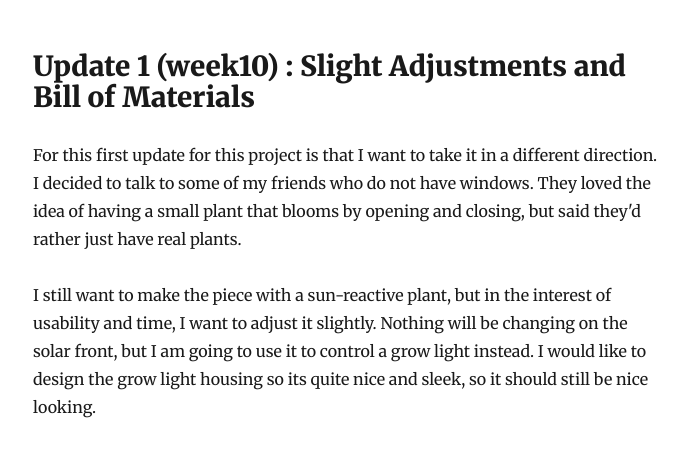
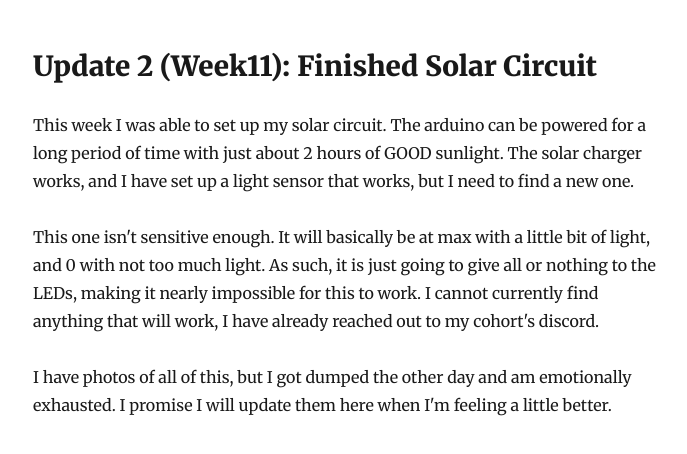
Before and after one commit to FlupC/ITP_Blog, a Gatsby site: page /blog/energy-solar-project/ in a window 1280 px wide. Shown: the part 299-753 px from the top of the page, without its empty margins (292-979 px from the left). Built offline with nearby package versions, Linux system fonts and the light colour scheme; Gatsby itself is replaced by a stand-in of ours; some packages are replaced by stand-ins of ours.

Commit message:
Update Blog “energy-solar-project”

```diff
--- a/content/blog/energy-solar-project.md
+++ b/content/blog/energy-solar-project.md
@@ -5,6 +5,14 @@ title: "Energy: Solar Project"
 description: Solar Prog Energy Class, Spring 2021
 ---
 # Solar Project:
+
+## Update 2 (Week11): Finished Solar Circuit
+
+This week I was able to set up my solar circuit. The arduino can be powered for a long period of time with just about 2 hours of GOOD sunlight. The solar charger works, and I have set up a light sensor that works, but I need to find a new one.
+
+This one isn't sensitive enough. It will basically be at max with a little bit of light, and 0 with not too much light. As such, it is just going to give all or nothing to the LEDs, making it nearly impossible for this to work. I cannot currently find anything that will work, I have already reached out to my cohort's discord.
+
+I have photos of all of this, but I got dumped the other day and am emotionally exhausted. I promise I will update them here when I'm feeling a little better.
 
 ## Update 1 (week10) : Slight Adjustments and Bill of Materials
 
```
